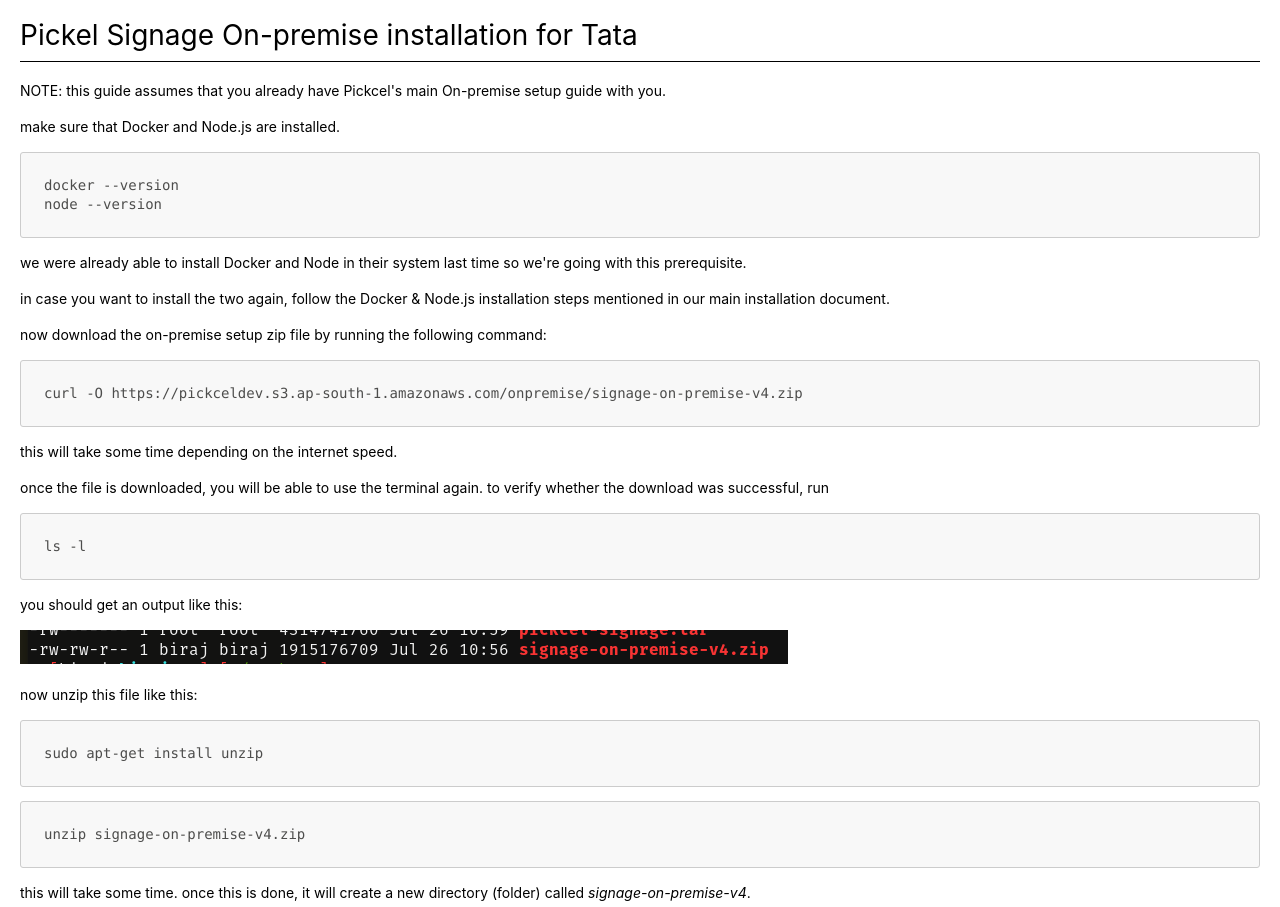
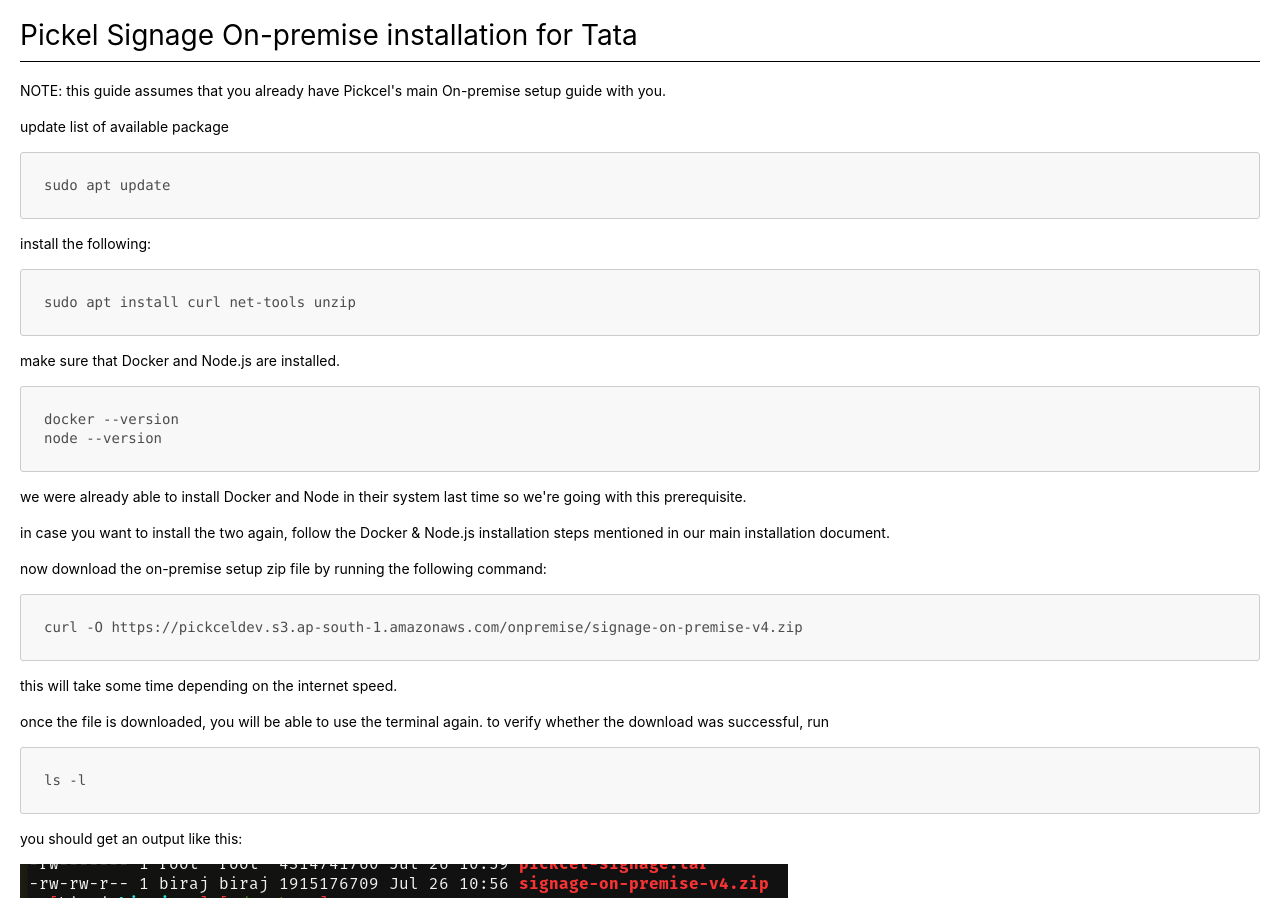
Before and after one commit to biraj-pickcel/pickcel-on-prem-tata, a plain HTML site: page index.html in a window 1280 px wide. Shown: the top 907 px of the page. Drawn offline with Linux system fonts and the light colour scheme; a script that the page names is missing.

Commit message:
Update index.html

```diff
--- a/index.html
+++ b/index.html
@@ -1,7 +1,7 @@
 <!DOCTYPE html>
 <html>
 <head>
-<title>on-prem-install-TATA.md</title>
+<title>README.md</title>
 <meta http-equiv="Content-type" content="text/html;charset=UTF-8">
 
 <style>
@@ -367,6 +367,12 @@
   </script>
 <h1 id="pickel-signage-on-premise-installation-for-tata">Pickel Signage On-premise installation for Tata</h1>
 <p>NOTE: this guide assumes that you already have Pickcel's main On-premise setup guide with you.</p>
+<p>update list of available package</p>
+<pre class="hljs"><code><div>sudo apt update
+</div></code></pre>
+<p>install the following:</p>
+<pre class="hljs"><code><div>sudo apt install curl net-tools unzip
+</div></code></pre>
 <p>make sure that Docker and Node.js are installed.</p>
 <pre class="hljs"><code><div>docker --version
 node --version
@@ -383,8 +389,6 @@
 <p>you should get an output like this:</p>
 <p><img src="./img/ls-ss.png" alt="ls zip file download verify"></p>
 <p>now unzip this file like this:</p>
-<pre class="hljs"><code><div>sudo apt-get install unzip
-</div></code></pre>
 <pre class="hljs"><code><div>unzip signage-on-premise-v4.zip
 </div></code></pre>
 <p>this will take some time. once this is done, it will create a new directory (folder) called <em>signage-on-premise-v4</em>.</p>
```
